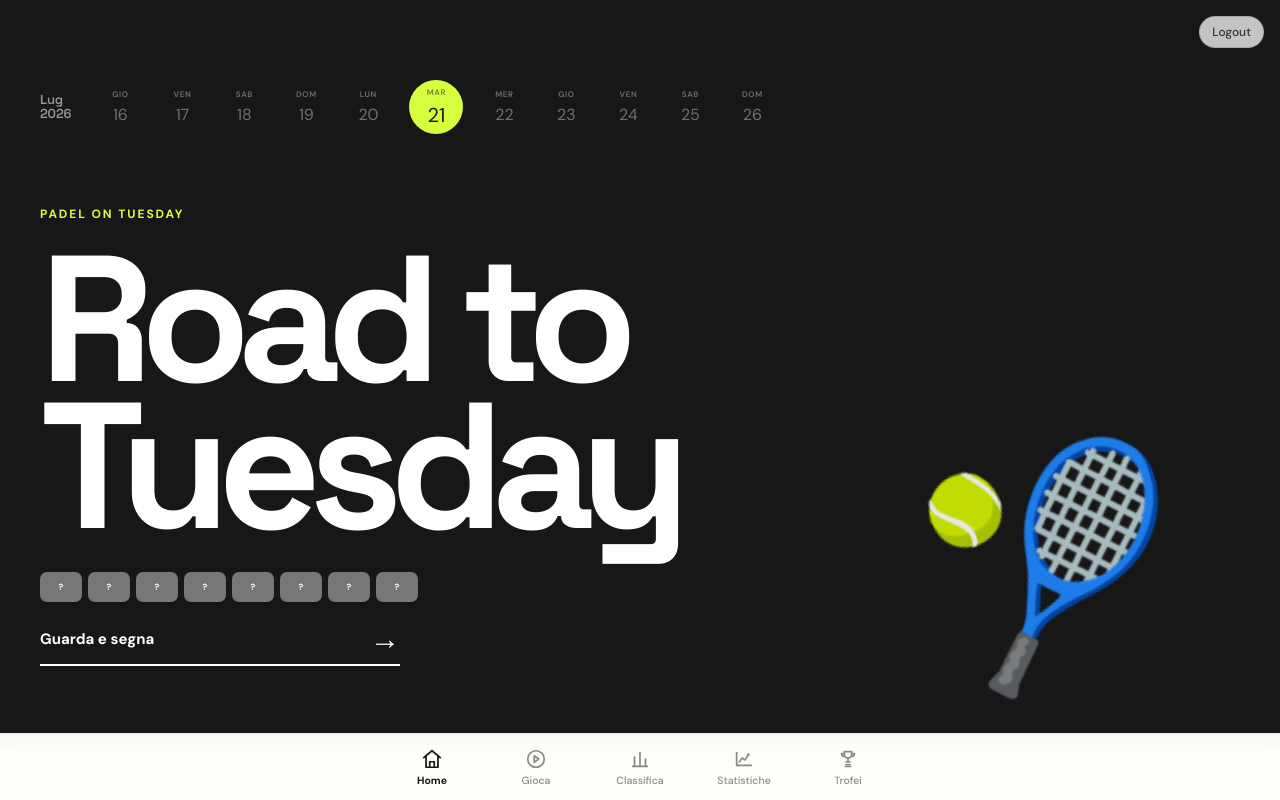
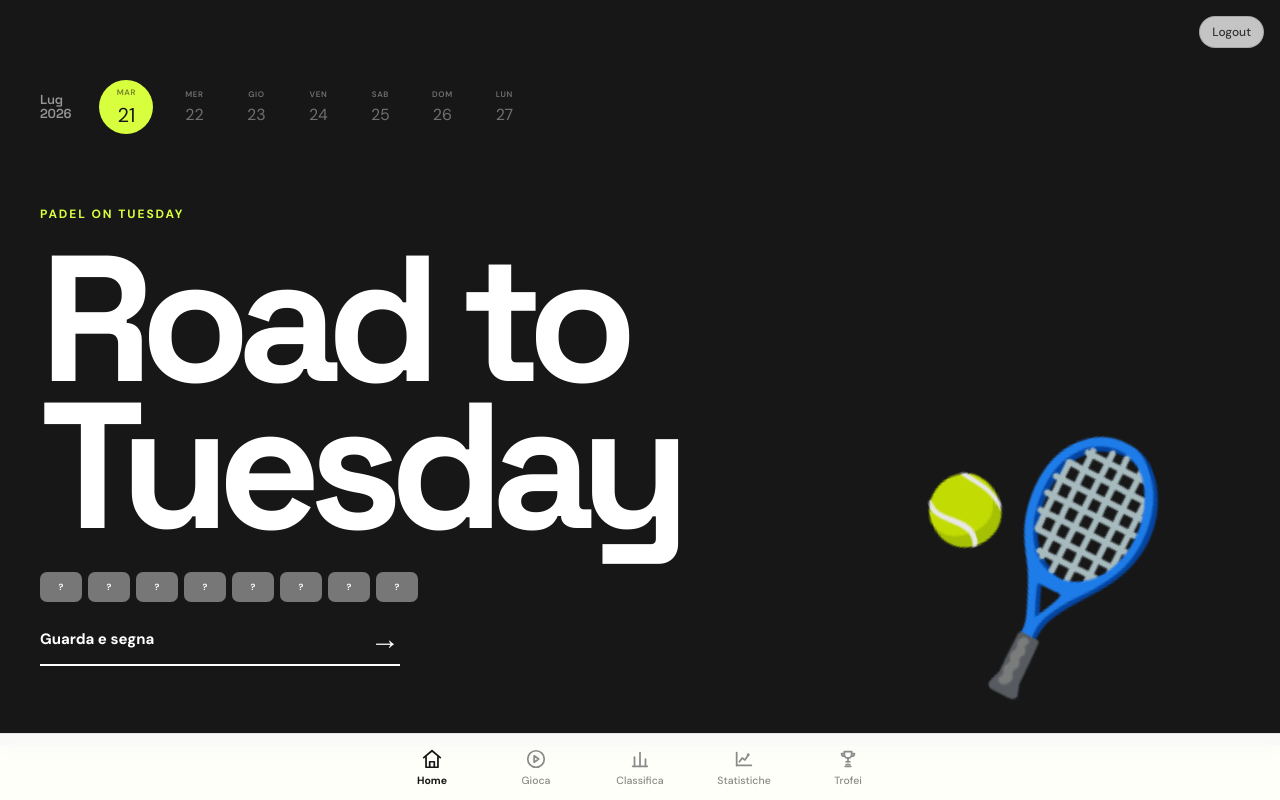
Before and after one commit to UAmbrosoli/progetto-zero, a Next.js app: page / in a window 1280 px wide. Shown: the top 800 px of the page. Built offline with nearby package versions, Linux system fonts and the light colour scheme; no server answers; the database is empty.

Commit message:
Corregge calendario Home sul prossimo martedì

```diff
--- a/app/page.tsx
+++ b/app/page.tsx
@@ -84,8 +84,8 @@ function getCalendarDays() {
 
   const daysInMonth = new Date(year, month + 1, 0).getDate();
 
-  const start = Math.max(1, currentDay - 5);
-  const end = Math.min(daysInMonth, currentDay + 5);
+  const start = currentDay;
+  const end = currentDay + 6;
 
   const daysUntilTuesday = (2 - today.getDay() + 7) % 7;
 const nextTuesdayDay = currentDay + daysUntilTuesday;
@@ -586,8 +586,6 @@ export default function Home() {
   className={`home-calendar-day ${
     item.isNextTuesday
       ? "next-tuesday"
-      : item.isToday
-      ? "today"
       : ""
   }`}
 >
```
